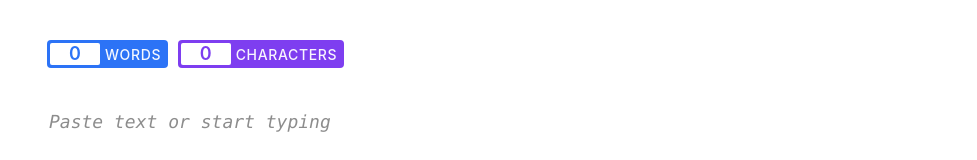
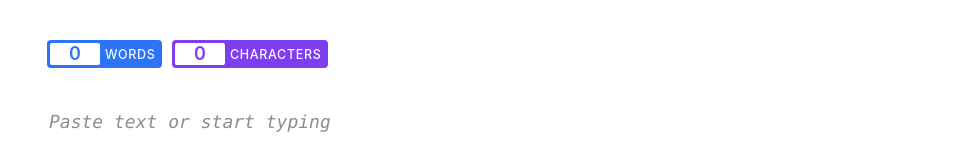
Before and after one commit to taravancil/count, a plain HTML site: page index.html in a window 1280 px wide. Shown: the top 160 px of the page, without its empty margins (303-1280 px from the left). Drawn offline with Linux system fonts and the light colour scheme.

Commit message:
Adjust count label font size

```diff
--- a/style.css
+++ b/style.css
@@ -21,7 +21,7 @@ body {
   display: inline-flex;
   align-items: center;
   height: 28px;
-  font-size: 14px;
+  font-size: 12.5px;
   font-weight: 500;
   color: rgba(255, 255, 255, .95);
   padding: 3px 7px 3px 3px;
```
